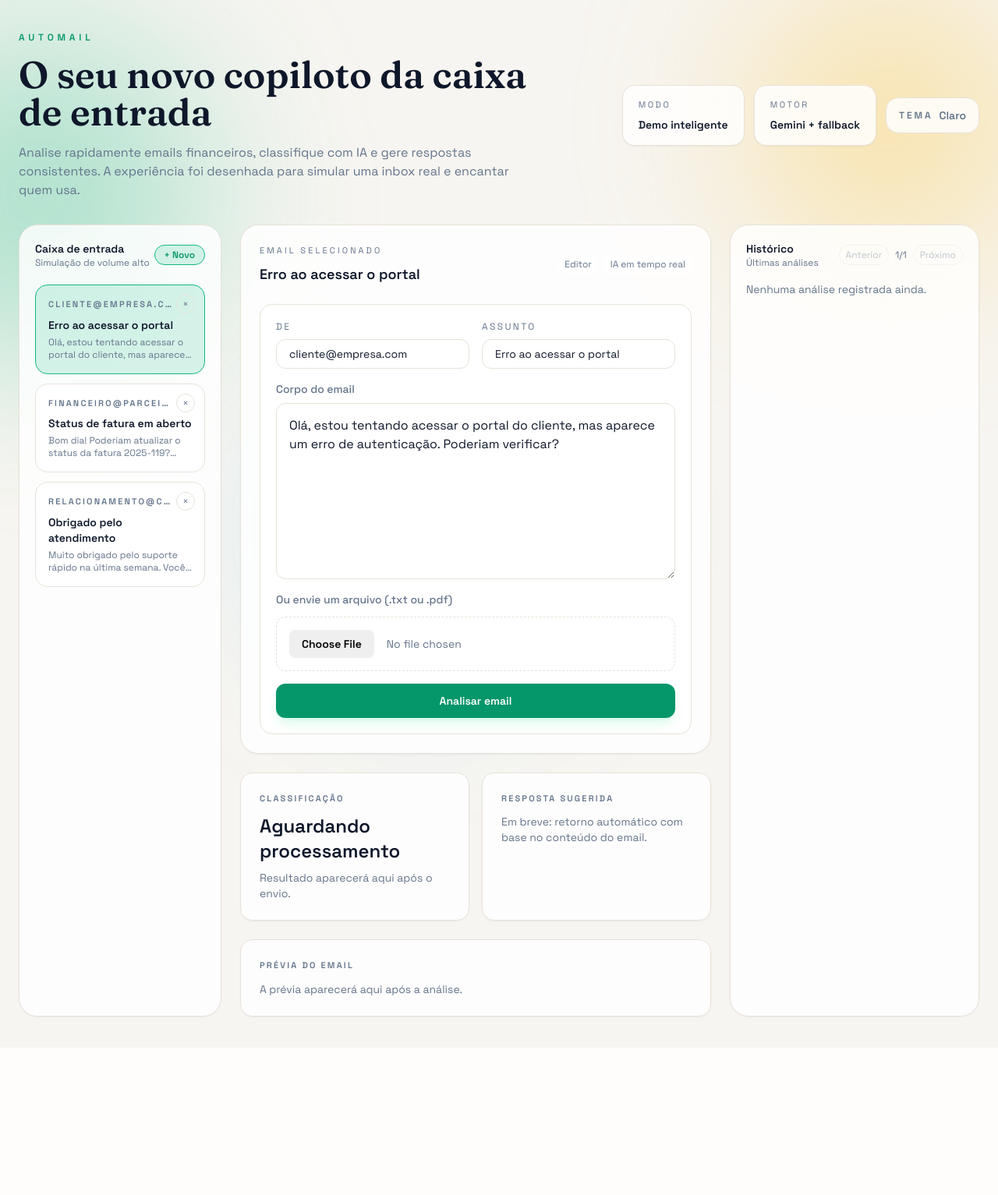
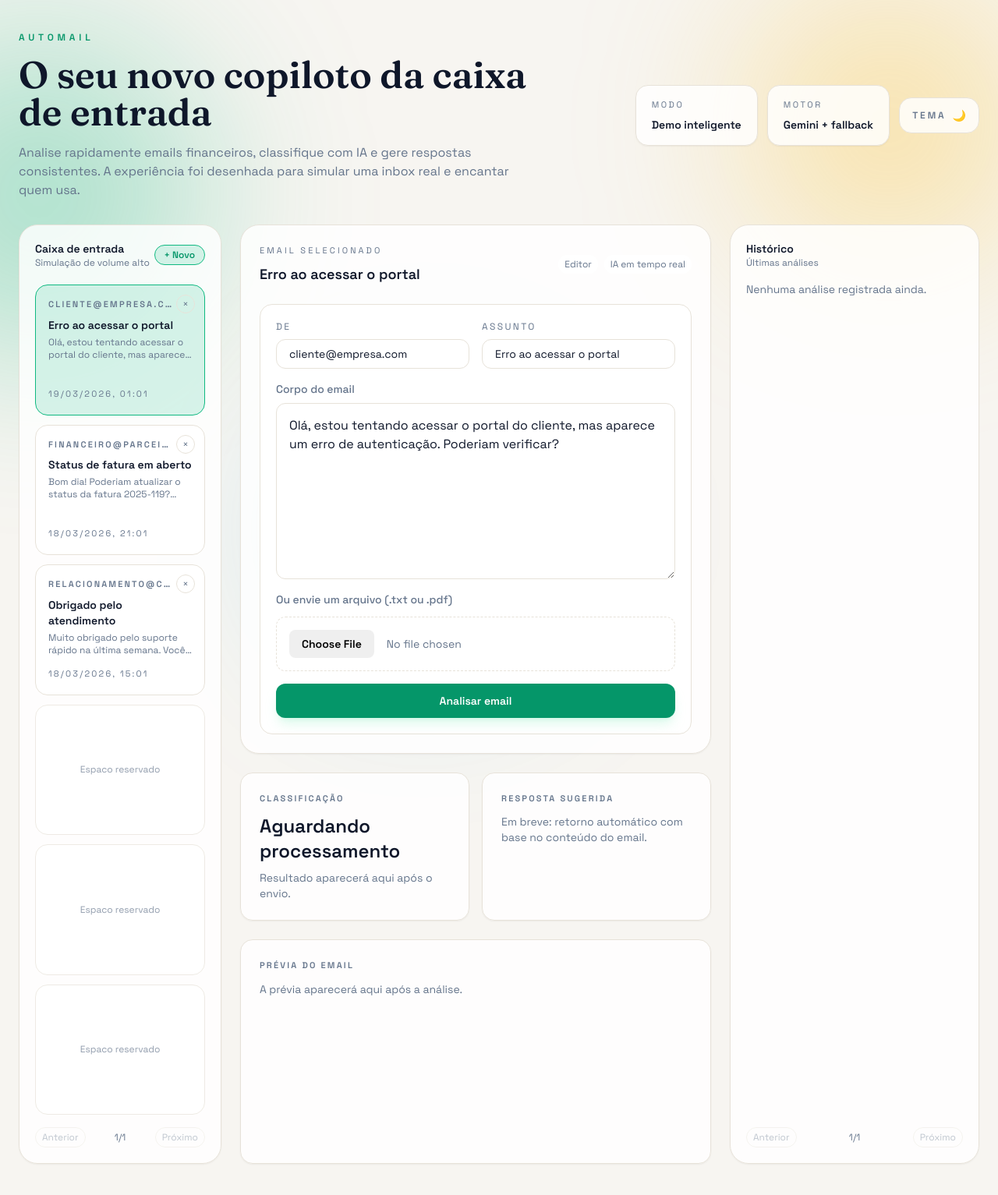
Before and after one commit to ellenmelo19/AutoMail, a FastAPI app: page / in a window 1280 px wide. Shown: the whole page at 78% size. Before the commit the page ends 1306 px from the top, so only its background shows below. Run offline with FastAPI, Linux system fonts and the light colour scheme; some libraries are stand-ins or nearby versions.

Commit message:
fix: inbox cards overflow + tag alignment

```diff
--- a/app/static/app.js
+++ b/app/static/app.js
@@ -3,6 +3,9 @@ const historyList = document.getElementById("history-list");
 const historyPrev = document.getElementById("history-prev");
 const historyNext = document.getElementById("history-next");
 const historyPageLabel = document.getElementById("history-page");
+const inboxPrev = document.getElementById("inbox-prev");
+const inboxNext = document.getElementById("inbox-next");
+const inboxPageLabel = document.getElementById("inbox-page");
 const newEmailBtn = document.getElementById("new-email-btn");
 const selectedTitle = document.getElementById("selected-title");
 const form = document.getElementById("email-form");
@@ -39,18 +42,21 @@ const sampleEmails = [
     from: "cliente@empresa.com",
     subject: "Erro ao acessar o portal",
     body: "Olá, estou tentando acessar o portal do cliente, mas aparece um erro de autenticação. Poderiam verificar?",
+    createdAt: Date.now() - 1000 * 60 * 60 * 2,
   },
   {
     id: "e2",
     from: "financeiro@parceiro.com",
     subject: "Status de fatura em aberto",
     body: "Bom dia! Poderiam atualizar o status da fatura 2025-119? Está em aberto há alguns dias.",
+    createdAt: Date.now() - 1000 * 60 * 60 * 6,
   },
   {
     id: "e3",
     from: "relacionamento@cliente.com",
     subject: "Obrigado pelo atendimento",
     body: "Muito obrigado pelo suporte rápido na última semana. Vocês foram incríveis!",
+    createdAt: Date.now() - 1000 * 60 * 60 * 12,
   },
 ];
 
@@ -58,7 +64,9 @@ let inbox = [];
 let history = [];
 let currentId = null;
 let historyPage = 1;
-const historyPageSize = 5;
+let inboxPage = 1;
+const historyPageSize = 6;
+const inboxPageSize = 6;
 
 const classificationStyles = {
   Produtivo: "badge-productive",
@@ -80,14 +88,25 @@ const formatDateTime = (date) =>
   }).format(date);
 
 const getHistoryPageCount = () => Math.max(1, Math.ceil(history.length / historyPageSize));
+const getInboxPageCount = () => Math.max(1, Math.ceil(inbox.length / inboxPageSize));
 
 const getCurrentEmail = () => inbox.find((item) => item.id === currentId);
+
+const normalizeInbox = () => {
+  const now = Date.now();
+  inbox = inbox.map((item, index) => ({
+    ...item,
+    createdAt: item.createdAt || now - index * 1000 * 60,
+  }));
+};
 
 const persistState = () => {
   const payload = {
     inbox,
     history,
     currentId,
+    inboxPage,
+    historyPage,
   };
   localStorage.setItem(STORAGE_KEY, JSON.stringify(payload));
 };
@@ -103,7 +122,9 @@ const loadState = () => {
     const data = JSON.parse(raw);
     inbox = Array.isArray(data.inbox) ? data.inbox : [...sampleEmails];
     history = Array.isArray(data.history) ? data.history : [];
-    currentId = data.currentId || inbox[0]?.id || null;
+    currentId = inbox[0]?.id || null;
+    inboxPage = 1;
+    historyPage = data.historyPage || 1;
   } catch (error) {
     inbox = [...sampleEmails];
     currentId = inbox[0]?.id || null;
@@ -113,7 +134,7 @@ const loadState = () => {
 const setTheme = (theme) => {
   document.documentElement.dataset.theme = theme;
   if (themeLabel) {
-    themeLabel.textContent = theme === "dark" ? "Escuro" : "Claro";
+    themeLabel.textContent = theme === "dark" ? "☀️" : "🌙";
   }
   document.documentElement.style.colorScheme = theme;
   localStorage.setItem(THEME_KEY, theme);
@@ -218,14 +239,30 @@ const closeConfirm = () => {
 const renderInbox = () => {
   inboxList.innerHTML = "";
 
-  inbox.forEach((email) => {
+  const totalPages = getInboxPageCount();
+  if (inboxPage > totalPages) {
+    inboxPage = totalPages;
+  }
+
+  if (inbox.length === 0) {
+    const empty = document.createElement("p");
+    empty.className = "text-sm text-muted";
+    empty.textContent = "Nenhum email disponível.";
+    inboxList.appendChild(empty);
+  } else {
+    const sortedInbox = [...inbox].sort((a, b) => b.createdAt - a.createdAt);
+    const start = (inboxPage - 1) * inboxPageSize;
+    const pageItems = sortedInbox.slice(start, start + inboxPageSize);
+
+    pageItems.forEach((email) => {
       const safeFrom = escapeHtml(email.from || "");
       const safeSubject = escapeHtml(email.subject || "Sem assunto");
       const safeBody = escapeHtml(email.body || "");
+      const createdAt = email.createdAt ? formatDateTime(new Date(email.createdAt)) : "";
 
       const card = document.createElement("div");
       card.className =
-      "relative w-full cursor-pointer rounded-2xl border border-app bg-surface p-4 text-left transition hover:border-accent hover:bg-accent-soft";
+        "relative flex h-full w-full cursor-pointer flex-col overflow-hidden rounded-2xl border border-app bg-surface p-4 text-left transition hover:border-accent hover:bg-accent-soft";
       card.setAttribute("role", "button");
       card.tabIndex = 0;
 
@@ -234,18 +271,21 @@ const renderInbox = () => {
       }
 
       const badge = email.classification
-      ? `<button type="button" class="rounded-full border px-2 py-0.5 text-[10px] font-semibold ${
+        ? `<span class="inline-flex items-center rounded-full border px-2 py-0.5 text-[10px] font-semibold whitespace-nowrap ${
             classificationStyles[email.classification] || "bg-surface-strong text-muted border-app"
-        }">${email.classification}</button>`
-      : "";
+          }">${email.classification}</span>`
+        : `<span class="inline-flex items-center rounded-full border px-2 py-0.5 text-[10px] font-semibold opacity-0">Sem</span>`;
 
       card.innerHTML = `
       <div class="flex items-start justify-between gap-2 pr-6">
         <p class="text-[11px] font-semibold uppercase tracking-[0.2em] text-muted truncate">${safeFrom}</p>
-        ${badge}
       </div>
       <p class="mt-2 text-sm font-semibold clamp-2 break-words">${safeSubject}</p>
       <p class="mt-1 text-xs text-muted clamp-2 break-words">${safeBody}</p>
+      <div class="mt-auto flex flex-wrap items-center justify-between gap-2 pt-3 text-[11px] uppercase tracking-[0.2em] text-muted">
+        <span>${createdAt}</span>
+        ${badge}
+      </div>
     `;
 
       const deleteBtn = document.createElement("button");
@@ -274,6 +314,22 @@ const renderInbox = () => {
 
       inboxList.appendChild(card);
     });
+
+    const placeholders = inboxPageSize - pageItems.length;
+    for (let i = 0; i < placeholders; i += 1) {
+      const empty = document.createElement("div");
+      empty.className =
+        "flex h-full flex-col items-center justify-center rounded-2xl border border-app bg-surface-strong p-4 text-center text-xs text-muted opacity-70";
+      empty.textContent = "Espaco reservado";
+      inboxList.appendChild(empty);
+    }
+  }
+
+  inboxPageLabel.textContent = `${inboxPage}/${getInboxPageCount()}`;
+  inboxPrev.disabled = inboxPage <= 1;
+  inboxNext.disabled = inboxPage >= getInboxPageCount();
+  inboxPrev.classList.toggle("opacity-40", inboxPrev.disabled);
+  inboxNext.classList.toggle("opacity-40", inboxNext.disabled);
 };
 
 const renderHistory = () => {
@@ -296,7 +352,8 @@ const renderHistory = () => {
     pageItems.forEach((item) => {
       const safeSubject = escapeHtml(item.subject || "Sem assunto");
       const wrapper = document.createElement("div");
-      wrapper.className = "rounded-2xl border border-app bg-surface-strong p-4";
+      wrapper.className =
+        "flex h-full flex-col overflow-hidden rounded-2xl border border-app bg-surface-strong p-4";
 
       const badgeClass =
         classificationStyles[item.classification] || "bg-surface-strong text-muted border-app";
@@ -310,16 +367,27 @@ const renderHistory = () => {
           </div>
           <button
             type="button"
-            class="history-badge rounded-full border px-3 py-1 text-xs font-semibold ${badgeClass}"
+            class="history-toggle inline-flex items-center rounded-full border px-3 py-1 text-xs font-semibold whitespace-nowrap ${badgeClass}"
             data-id="${item.id}"
+            data-next="${item.classification === "Produtivo" ? "Improdutivo" : "Produtivo"}"
           >
             ${item.classification}
           </button>
         </div>
+        <p class="mt-auto pt-3 text-xs text-muted">Clique na tag para alternar.</p>
       `;
 
       historyList.appendChild(wrapper);
     });
+
+    const placeholders = historyPageSize - pageItems.length;
+    for (let i = 0; i < placeholders; i += 1) {
+      const empty = document.createElement("div");
+      empty.className =
+        "flex h-full flex-col items-center justify-center rounded-2xl border border-app bg-surface-strong p-4 text-center text-xs text-muted opacity-70";
+      empty.textContent = "Sem historico";
+      historyList.appendChild(empty);
+    }
   }
 
   historyPageLabel.textContent = `${historyPage}/${getHistoryPageCount()}`;
@@ -328,17 +396,17 @@ const renderHistory = () => {
   historyPrev.classList.toggle("opacity-40", historyPrev.disabled);
   historyNext.classList.toggle("opacity-40", historyNext.disabled);
 
-  historyList.querySelectorAll(".history-badge").forEach((badge) => {
-    badge.addEventListener("click", (event) => {
-      event.stopPropagation();
-      const itemId = badge.dataset.id;
+  historyList.querySelectorAll(".history-toggle").forEach((button) => {
+    button.addEventListener("click", (event) => {
+      const target = event.currentTarget;
+      const itemId = target.dataset.id;
+      const nextValue = target.dataset.next;
       const item = history.find((entry) => entry.id === itemId);
       if (!item) return;
 
-      const nextValue = item.classification === "Produtivo" ? "Improdutivo" : "Produtivo";
       openConfirm({
         title: "Alterar classificação",
-        message: `Confirmar alteração para "${nextValue}"?`,
+        message: `Tem certeza que deseja alterar para ${nextValue}?`,
         onConfirm: () => {
           item.classification = nextValue;
           const inboxItem = inbox.find((entry) => entry.id === item.emailId);
@@ -365,6 +433,12 @@ const selectEmail = (id) => {
   selectedTitle.textContent = email.subject || "Novo email";
   resetFileInput();
 
+  const sortedInbox = [...inbox].sort((a, b) => b.createdAt - a.createdAt);
+  const selectedIndex = sortedInbox.findIndex((entry) => entry.id === id);
+  if (selectedIndex >= 0) {
+    inboxPage = Math.floor(selectedIndex / inboxPageSize) + 1;
+  }
+
   persistState();
   renderInbox();
 };
@@ -388,9 +462,11 @@ const addNewEmail = () => {
     from: "",
     subject: "",
     body: "",
+    createdAt: Date.now(),
   };
   inbox = [newEmail, ...inbox];
   currentId = newEmail.id;
+  inboxPage = 1;
   persistState();
   selectEmail(newEmail.id);
 };
@@ -539,6 +615,7 @@ fileClear.addEventListener("click", () => {
 historyPrev.addEventListener("click", () => {
   if (historyPage > 1) {
     historyPage -= 1;
+    persistState();
     renderHistory();
   }
 });
@@ -546,7 +623,24 @@ historyPrev.addEventListener("click", () => {
 historyNext.addEventListener("click", () => {
   if (historyPage < getHistoryPageCount()) {
     historyPage += 1;
+    persistState();
     renderHistory();
+  }
+});
+
+inboxPrev.addEventListener("click", () => {
+  if (inboxPage > 1) {
+    inboxPage -= 1;
+    persistState();
+    renderInbox();
+  }
+});
+
+inboxNext.addEventListener("click", () => {
+  if (inboxPage < getInboxPageCount()) {
+    inboxPage += 1;
+    persistState();
+    renderInbox();
   }
 });
 
@@ -555,6 +649,7 @@ if (themeToggle) {
 }
 
 loadState();
+normalizeInbox();
 initTheme();
 renderInbox();
 renderHistory();
--- a/app/templates/index.html
+++ b/app/templates/index.html
@@ -226,8 +226,8 @@
         </div>
       </header>
 
-      <section class="grid gap-6 xl:grid-cols-[260px_minmax(0,1fr)_320px] 2xl:grid-cols-[300px_minmax(0,1fr)_360px]">
-        <aside class="rounded-3xl border border-app bg-surface p-5 shadow-sm">
+      <section class="grid items-stretch gap-6 xl:grid-cols-[260px_minmax(0,1fr)_320px] 2xl:grid-cols-[300px_minmax(0,1fr)_360px]">
+        <aside class="flex h-full flex-col rounded-3xl border border-app bg-surface p-5 shadow-sm">
           <div class="flex items-center justify-between">
             <div>
               <p class="text-sm font-semibold">Caixa de entrada</p>
@@ -241,10 +241,27 @@
               + Novo
             </button>
           </div>
-          <div id="inbox-list" class="mt-5 space-y-3"></div>
+          <div id="inbox-list" class="mt-5 flex-1 grid min-h-0 grid-rows-6 gap-3 overflow-hidden"></div>
+          <div class="mt-auto flex items-center justify-between pt-4 text-xs">
+            <button
+              id="inbox-prev"
+              type="button"
+              class="rounded-full border border-app px-2 py-1 text-muted transition hover:border-accent hover:text-accent"
+            >
+              Anterior
+            </button>
+            <span id="inbox-page" class="text-muted">1/1</span>
+            <button
+              id="inbox-next"
+              type="button"
+              class="rounded-full border border-app px-2 py-1 text-muted transition hover:border-accent hover:text-accent"
+            >
+              Próximo
+            </button>
+          </div>
         </aside>
 
-        <div class="flex flex-col gap-6">
+        <div class="flex h-full flex-col gap-6">
           <section class="rounded-3xl border border-app bg-surface p-6 shadow-sm">
             <div class="flex flex-wrap items-center justify-between gap-4">
               <div>
@@ -330,7 +347,7 @@
           </section>
 
           <section class="grid gap-4 xl:grid-cols-2">
-            <div class="rounded-2xl border border-app bg-surface p-6 shadow-sm">
+            <div class="flex flex-col rounded-2xl border border-app bg-surface p-6 shadow-sm min-h-[140px] xl:min-h-[160px]">
               <p class="text-[11px] font-semibold uppercase tracking-[0.2em] text-muted">Classificação</p>
               {% if result %}
                 <p id="result-classification" class="mt-3 text-2xl font-semibold">{{ result.classification }}</p>
@@ -342,7 +359,7 @@
                 <p id="result-meta" class="mt-2 text-sm text-muted">Resultado aparecerá aqui após o envio.</p>
               {% endif %}
             </div>
-            <div class="rounded-2xl border border-app bg-surface p-6 shadow-sm">
+            <div class="flex flex-col rounded-2xl border border-app bg-surface p-6 shadow-sm min-h-[140px] xl:min-h-[160px]">
               <p class="text-[11px] font-semibold uppercase tracking-[0.2em] text-muted">Resposta sugerida</p>
               {% if result %}
                 <p id="result-response" class="mt-3 text-sm text-muted">{{ result.response }}</p>
@@ -355,14 +372,14 @@
           </section>
 
           {% if result %}
-            <section class="rounded-2xl border border-app bg-surface p-6 shadow-sm">
+            <section class="flex h-full flex-1 flex-col rounded-2xl border border-app bg-surface p-6 shadow-sm min-h-[170px] xl:min-h-[190px]">
               <p class="text-[11px] font-semibold uppercase tracking-[0.2em] text-muted">Prévia do email</p>
               <p id="result-preview" class="mt-3 text-sm text-muted">
                 {{ result.cleaned_text[:420] }}{% if result.cleaned_text|length > 420 %}...{% endif %}
               </p>
             </section>
           {% else %}
-            <section class="rounded-2xl border border-app bg-surface p-6 shadow-sm">
+            <section class="flex h-full flex-1 flex-col rounded-2xl border border-app bg-surface p-6 shadow-sm min-h-[170px] xl:min-h-[190px]">
               <p class="text-[11px] font-semibold uppercase tracking-[0.2em] text-muted">Prévia do email</p>
               <p id="result-preview" class="mt-3 text-sm text-muted">
                 A prévia aparecerá aqui após a análise.
@@ -371,13 +388,13 @@
           {% endif %}
         </div>
 
-        <aside class="rounded-3xl border border-app bg-surface p-5 shadow-sm">
-          <div class="flex flex-wrap items-center justify-between gap-3">
+        <aside class="flex h-full flex-col rounded-3xl border border-app bg-surface p-5 shadow-sm">
           <div>
             <p class="text-sm font-semibold">Histórico</p>
             <p class="text-xs text-muted">Últimas análises</p>
           </div>
-            <div class="flex items-center gap-2 text-xs">
+          <div id="history-list" class="mt-4 flex-1 grid min-h-0 grid-rows-6 gap-3 overflow-hidden"></div>
+          <div class="mt-auto flex items-center justify-between pt-4 text-xs">
             <button
               id="history-prev"
               type="button"
@@ -393,10 +410,6 @@
             >
               Próximo
             </button>
-            </div>
-          </div>
-          <div id="history-list" class="mt-4 space-y-3">
-            <p class="text-sm text-muted">Nenhuma análise registrada ainda.</p>
           </div>
         </aside>
       </section>
```
Also changed, not shown: README.md. Lines whose indentation alone changed are shown as unchanged.
